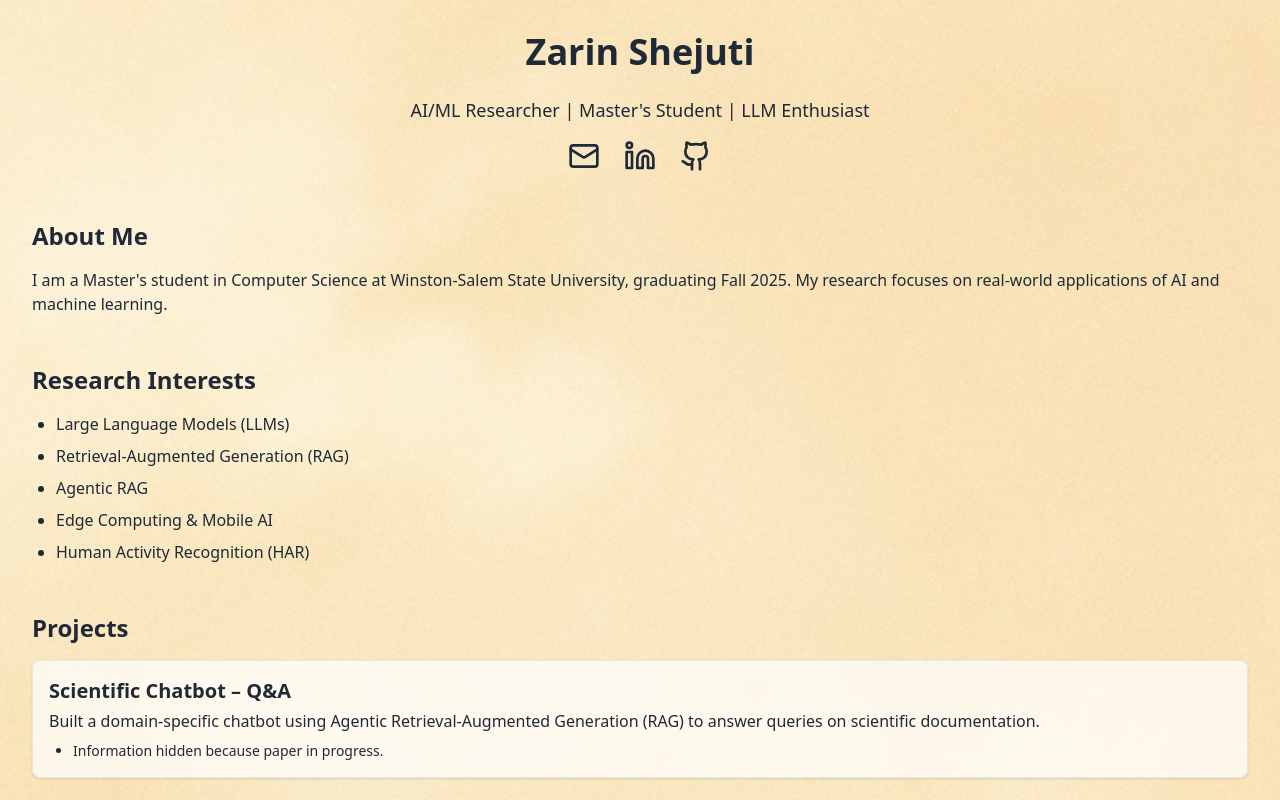
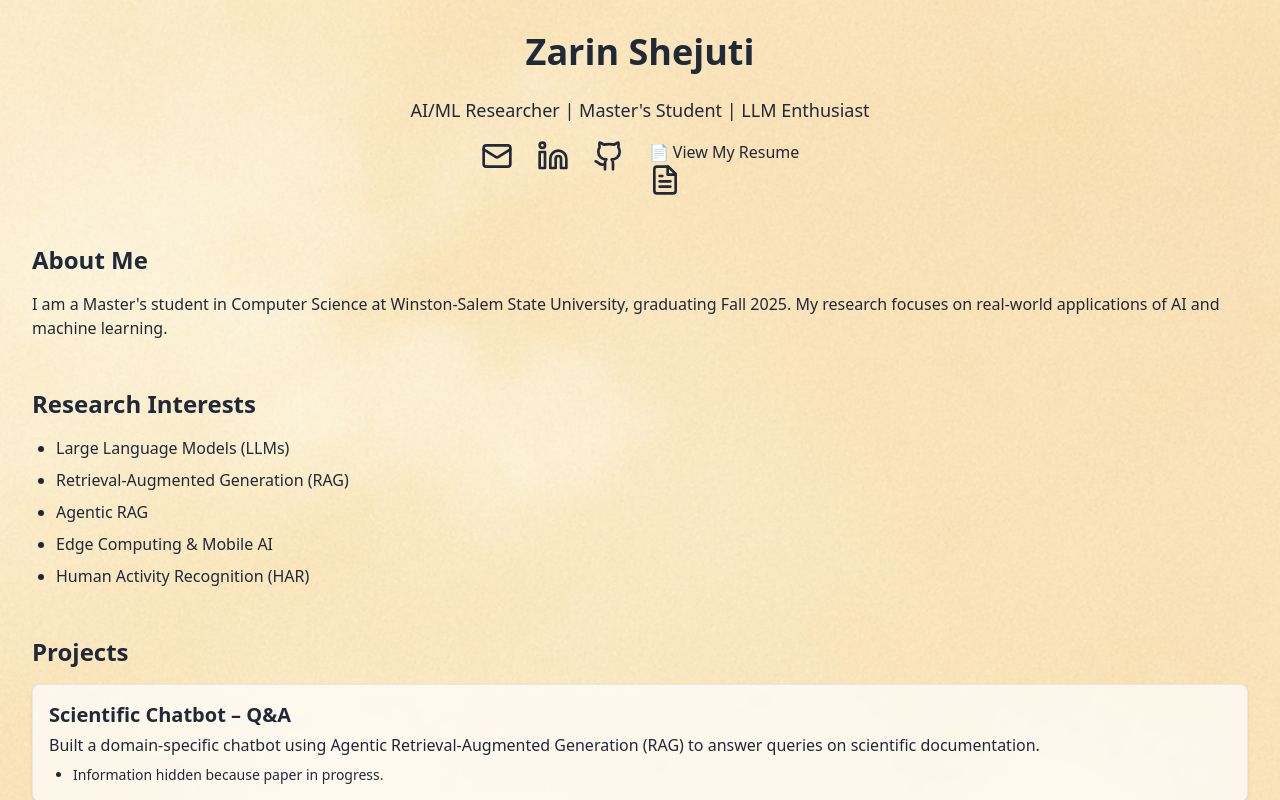
Before and after one commit to ZarTShe/portfolio, a React (Vite) app: page / in a window 1280 px wide. Shown: the top 800 px of the page. Built offline with nearby package versions, Linux system fonts and the light colour scheme.

Commit message:
Save local changes before merge

```diff
--- a/src/App.jsx
+++ b/src/App.jsx
@@ -45,6 +45,8 @@ export default function Portfolio() {
             <a href="mailto:zarintasnim14@gmail.com" className="hover:scale-125 transition-transform duration-300 ease-in-out"><Mail size={32} /></a>
             <a href="https://linkedin.com/in/zarin-shejuti-6673b2172" className="hover:scale-125 transition-transform duration-300 ease-in-out"><Linkedin size={32} /></a>
             <a href="https://github.com/ZarTShe" className="hover:scale-125 transition-transform duration-300 ease-in-out"><Github size={32} /></a>
+            <a href="/portfolio/Resume-Zarin.pdf" target="_blank" rel="noopener noreferrer" className="hover:scale-125 transition-transform duration-300 ease-in-out" title="Download CV">📄 View My Resume<FileText size={32} /></a>
+
           </div>
         </header>
 
```
Also changed, not shown: 5 other files (tests, documents, lock files or other folders).
